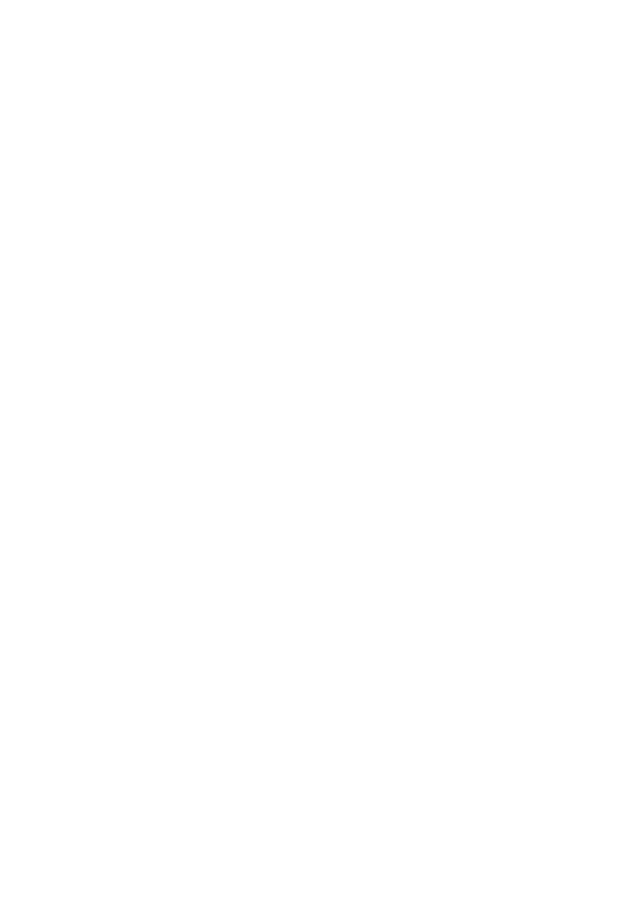
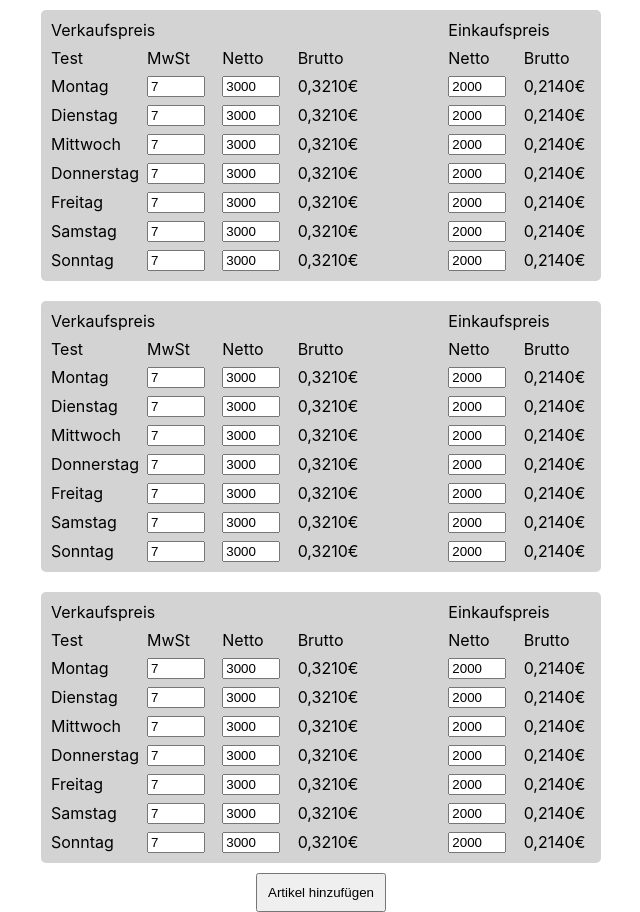
Before and after one commit to cegredev/zeitungsfahrer, a React (Create React App) app in the folder frontend/: page / in a window 1280 px wide. Shown: the whole page, without its empty margins (319-959 px from the left). Before the commit the page ends 800 px from the top, so only its background shows below. Built offline with nearby package versions, Linux system fonts and the light colour scheme.

Commit message:
Created first version of articles page

```diff
--- a/frontend/package.json
+++ b/frontend/package.json
@@ -13,6 +13,7 @@
     "react": "^18.2.0",
     "react-dom": "^18.2.0",
     "react-scripts": "5.0.1",
+    "shared": "file:../shared",
     "typescript": "^4.7.4",
     "web-vitals": "^2.1.4"
   },
--- a/frontend/src/App.css
+++ b/frontend/src/App.css
@@ -1,38 +1,35 @@
-.App {
-  text-align: center;
+.articles-page {
+	display: flex;
+	flex-direction: column;
+	align-items: center;
 }
 
-.App-logo {
-  height: 40vmin;
-  pointer-events: none;
+.article-list {
+	max-width: 35rem;
+
+	display: flex;
+	flex-direction: column;
+	align-items: center;
 }
 
-@media (prefers-reduced-motion: no-preference) {
-  .App-logo {
-    animation: App-logo-spin infinite 20s linear;
-  }
+.article {
+	display: grid;
+	grid-template-columns: repeat(7, 1fr);
+	gap: 0.5rem;
+	margin: 10px 0px;
+
+	background-color: lightgray;
+	padding: 10px;
+	border-radius: 5px;
 }
 
-.App-header {
-  background-color: #282c34;
-  min-height: 100vh;
-  display: flex;
-  flex-direction: column;
-  align-items: center;
-  justify-content: center;
-  font-size: calc(10px + 2vmin);
-  color: white;
+.article .article-input {
+	max-width: 50px;
 }
 
-.App-link {
-  color: #61dafb;
+.create-article {
+	/* background-color: lightgray; */
+	/* text-align: center; */
+	padding: 10px;
+	/* border-radius: 5px; */
 }
-
-@keyframes App-logo-spin {
-  from {
-    transform: rotate(0deg);
-  }
-  to {
-    transform: rotate(360deg);
-  }
-}
--- a/frontend/src/App.tsx
+++ b/frontend/src/App.tsx
@@ -1,7 +1,123 @@
 import "./App.css";
+import Article from "./components/Article";
+import ArticlesList from "./components/ArticlesList";
+
+const articles = [
+	{
+		id: 1,
+		name: "Test",
+		mwst: 7,
+		prices: [
+			{
+				purchase: 2000,
+				sell: 3000,
+			},
+			{
+				purchase: 2000,
+				sell: 3000,
+			},
+			{
+				purchase: 2000,
+				sell: 3000,
+			},
+			{
+				purchase: 2000,
+				sell: 3000,
+			},
+			{
+				purchase: 2000,
+				sell: 3000,
+			},
+			{
+				purchase: 2000,
+				sell: 3000,
+			},
+			{
+				purchase: 2000,
+				sell: 3000,
+			},
+		],
+	},
+	{
+		id: 2,
+		name: "Test",
+		mwst: 7,
+		prices: [
+			{
+				purchase: 2000,
+				sell: 3000,
+			},
+			{
+				purchase: 2000,
+				sell: 3000,
+			},
+			{
+				purchase: 2000,
+				sell: 3000,
+			},
+			{
+				purchase: 2000,
+				sell: 3000,
+			},
+			{
+				purchase: 2000,
+				sell: 3000,
+			},
+			{
+				purchase: 2000,
+				sell: 3000,
+			},
+			{
+				purchase: 2000,
+				sell: 3000,
+			},
+		],
+	},
+	{
+		id: 3,
+		name: "Test",
+		mwst: 7,
+		prices: [
+			{
+				purchase: 2000,
+				sell: 3000,
+			},
+			{
+				purchase: 2000,
+				sell: 3000,
+			},
+			{
+				purchase: 2000,
+				sell: 3000,
+			},
+			{
+				purchase: 2000,
+				sell: 3000,
+			},
+			{
+				purchase: 2000,
+				sell: 3000,
+			},
+			{
+				purchase: 2000,
+				sell: 3000,
+			},
+			{
+				purchase: 2000,
+				sell: 3000,
+			},
+		],
+	},
+];
 
 function App() {
-	return <div className="App"></div>;
+	return (
+		<div className="App">
+			<div className="articles-page">
+				<ArticlesList articles={articles} />
+			</div>
+		</div>
+	);
 }
 
 export default App;
--- /dev/null
+++ b/frontend/src/components/Article.tsx
@@ -0,0 +1,77 @@
+import React from "react";
+import { Article as ArticleModel } from "shared/src/models/article";
+
+function Article({ article }: { article: ArticleModel }) {
+	const weekdays = ["Montag", "Dienstag", "Mittwoch", "Donnerstag", "Freitag", "Samstag", "Sonntag"];
+
+	const [hasChanges, setHasChanges] = React.useState(false);
+
+	return (
+		<div className="article">
+			<div style={{ gridColumn: "span 5" }}>Verkaufspreis</div>
+			<div style={{ gridColumn: "span 2" }}>Einkaufspreis</div>
+
+			<div>{article.name}</div>
+			<div>MwSt</div>
+			<div>Netto</div>
+			<div style={{ gridColumn: "span 2", textAlign: "left" }}>Brutto</div>
+			<div>Netto</div>
+			<div>Brutto</div>
+
+			{article.prices.map((price, index) => {
+				const mwst = (100 + article.mwst) / 100.0;
+
+				return (
+					<React.Fragment key={"article-" + article.name + "-" + index}>
+						<div>{weekdays[index]}</div>
+						<input
+							type="number"
+							name="mwst"
+							id="mwst-input"
+							className="article-input"
+							defaultValue={article.mwst}
+							onChange={(evt) => {
+								setHasChanges(true);
+							}}
+						/>
+						<input
+							type="number"
+							name="sell"
+							id="sell-input"
+							className="article-input"
+							defaultValue={price.sell}
+							onChange={(evt) => {
+								setHasChanges(true);
+							}}
+						/>
+						<div style={{ gridColumn: "span 2" }}>0,{price.sell * mwst}€</div>
+						<input
+							type="number"
+							name="sell"
+							id="purchase-input"
+							className="article-input"
+							defaultValue={price.purchase}
+							onChange={(evt) => {
+								setHasChanges(true);
+							}}
+						/>
+						<div>0,{price.purchase * mwst}€</div>
+					</React.Fragment>
+				);
+			})}
+
+			{hasChanges && (
+				<button
+					style={{ gridColumnStart: "7" }}
+					onClick={(evt) => {
+						setHasChanges(false);
+					}}
+				>
+					Speichern
+				</button>
+			)}
+		</div>
+	);
+}
+
+export default Article;
--- /dev/null
+++ b/frontend/src/components/ArticlesList.tsx
@@ -0,0 +1,18 @@
+import React from "react";
+import { Article as ArticleModel } from "shared/src/models/article";
+import Article from "./Article";
+
+function ArticlesList({ articles }: { articles: ArticleModel[] }) {
+	return (
+		<div className="article-list">
+			{articles.map((article) => {
+				return <Article key={"article-" + article.id} article={article} />;
+			})}
+			<button className="create-article" onClick={console.log}>
+				Artikel hinzufügen
+			</button>
+		</div>
+	);
+}
+
+export default ArticlesList;
```
Also changed, not shown: 2 other files (tests, documents, lock files or other folders).
